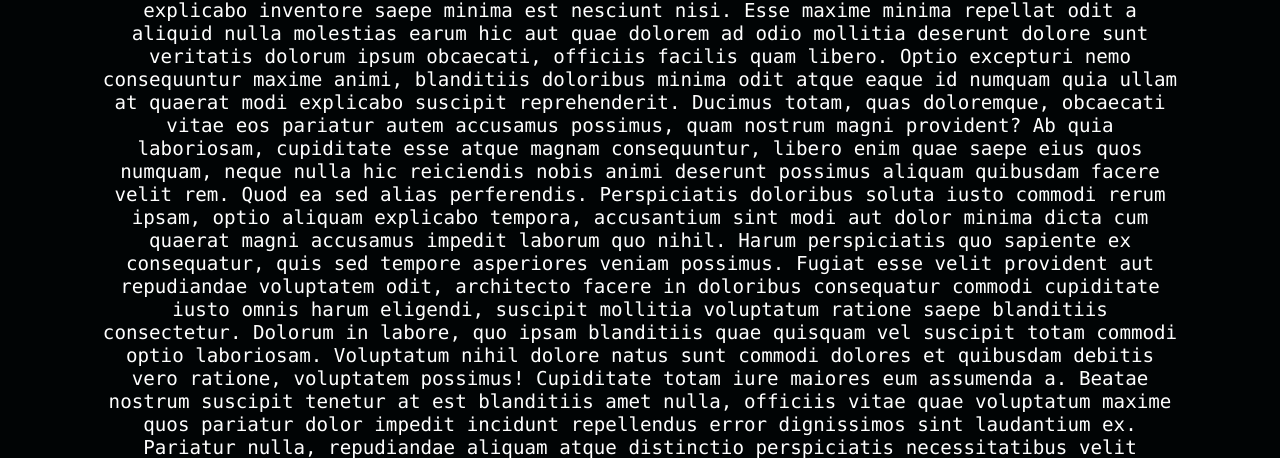
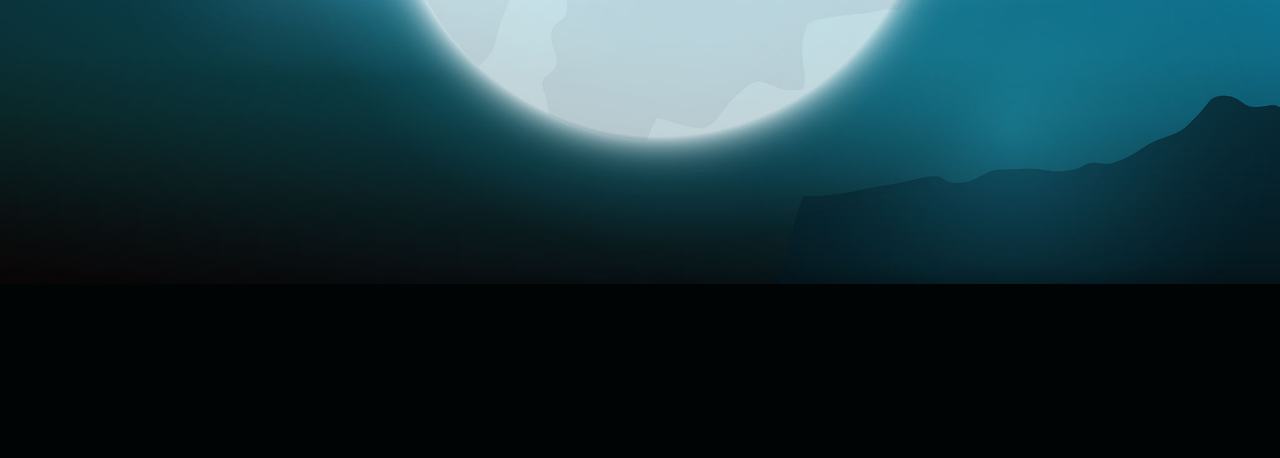
Before and after one commit to ceauris/halloween, a plain HTML site: page index.html in a window 1280 px wide. Shown: the part 436-894 px from the top of the page. Drawn offline with Linux system fonts and the light colour scheme; a web font is replaced by a local one.

Commit message:
agregando el fondo

```diff
--- a/css/style.css
+++ b/css/style.css
@@ -1,4 +1,5 @@
 @import url('https://fonts.googleapis.com/css2?family=Fruktur&display=swap');
+
 * {
     margin: 0;
     padding: 0;
@@ -13,8 +14,25 @@ body {
 section {
     position: relative;
     width: 100%;
-    height: 10vh;
+    height: 100vh;
     overflow: hidden;
+}
+
+section::before {
+    content: '';
+    position: absolute;
+    bottom: 0;
+    width: 100%;
+    height: 100px;
+    background: linear-gradient(to top, #010405, transparent);
+    z-index: 1000;
+}
+
+section img {
+    position: absolute;
+    top: 0;
+    left: 0;
+    max-width: 100%;
 }
 
 .sec {
--- a/index.html
+++ b/index.html
@@ -8,7 +8,9 @@
     <link rel="stylesheet" href="css/style.css">
 </head>
 <body>
-    <section></section>
+    <section>
+        <img src="image/bg.jpg" id="bg">
+    </section>
     <div class="sec">
         <div class="content">
             <h2>Happy Halloween</h2>
```
